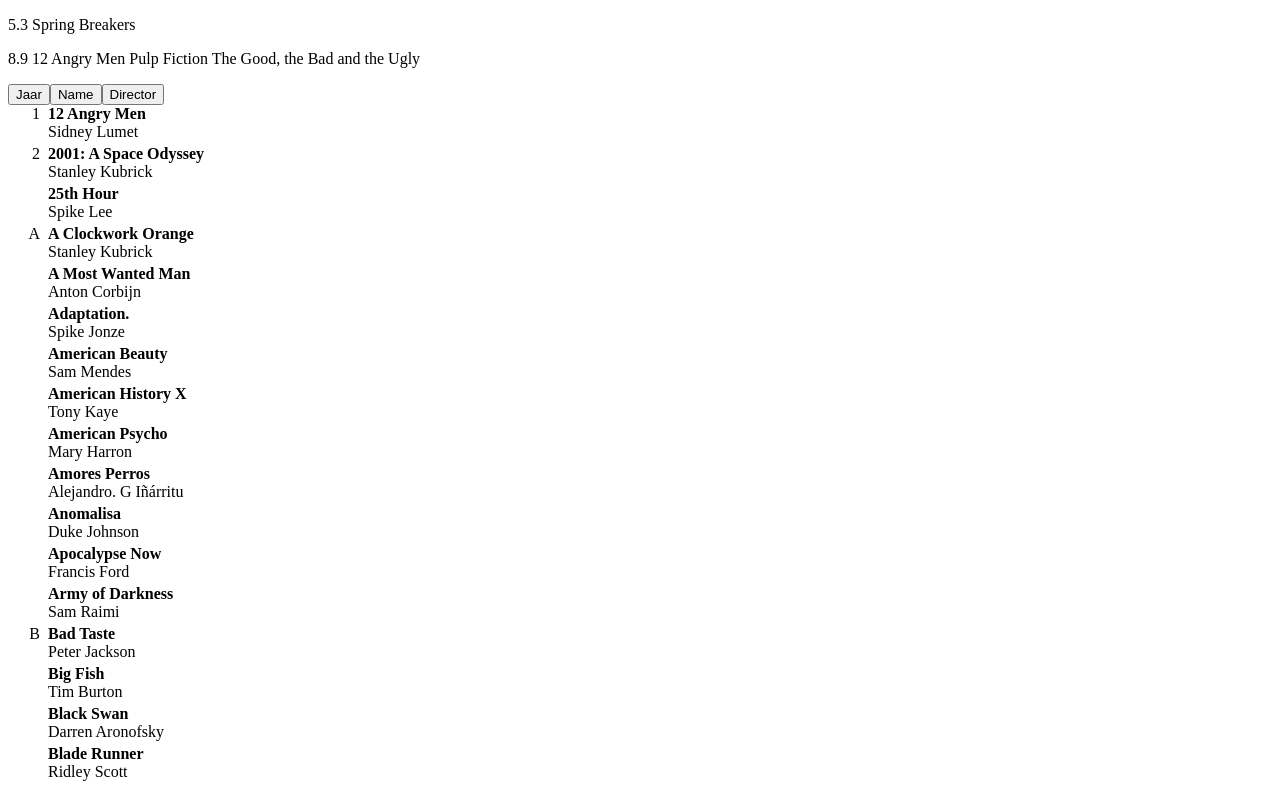
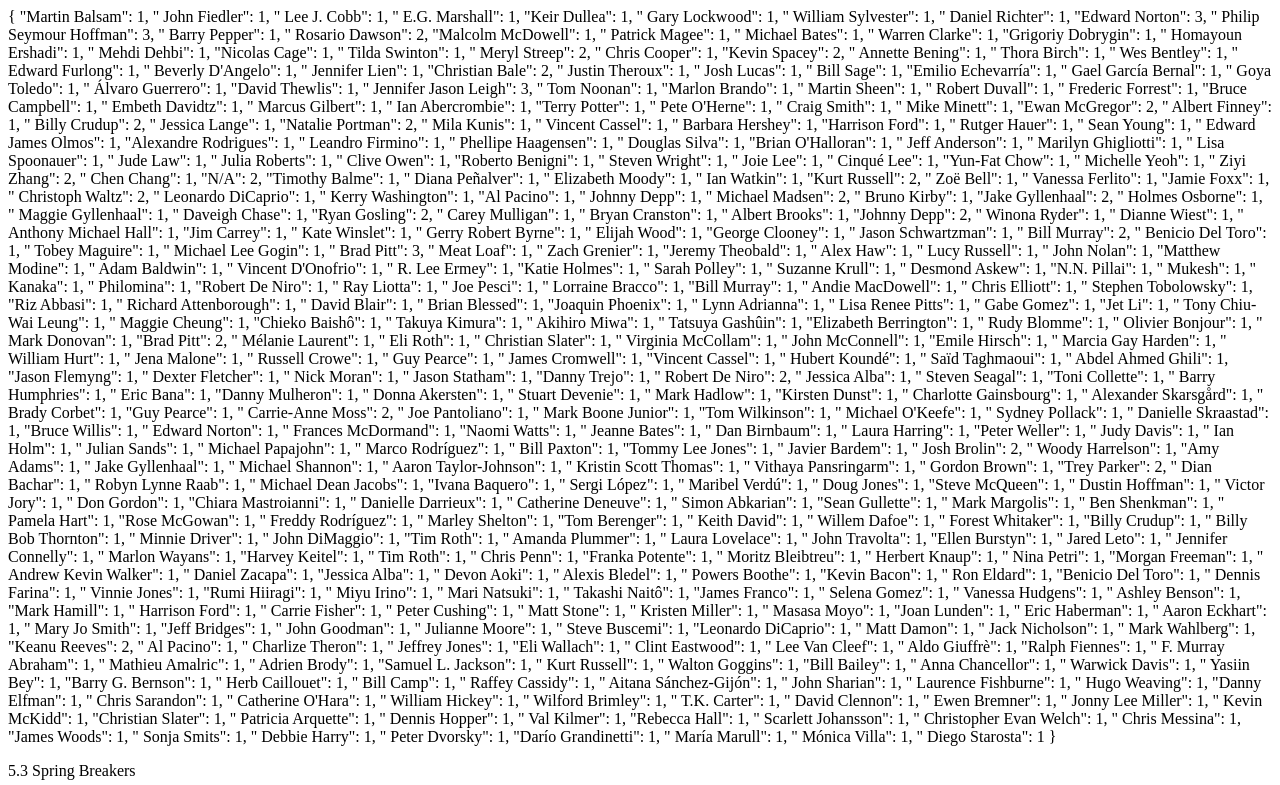
Before and after one commit to michielkoning/movies, a Vue app: page / in a window 1280 px wide. Shown: the top 785 px of the page. Built offline with nearby package versions, Linux system fonts and the light colour scheme.

Commit message:
imdb to number

```diff
--- a/create-movie-data.js
+++ b/create-movie-data.js
@@ -20,7 +20,7 @@ fs.readdir(testFolder, (err, files) => {
       // delete data.Rated;
       // delete data.Ratings;
       // delete data.Metascore;
-      // delete data.imdbRating;
+      data.imdbRating = Number(data.imdbRating);
       // delete data.imdbVotes;
       // delete data.imdbID;
       // delete data.Type;
--- a/src/components/MetaInfo.vue
+++ b/src/components/MetaInfo.vue
@@ -1,9 +1,10 @@
 <template>
   <div v-if="data">
+    {{ bestActors }}
     <p>
       {{ lowestScore }}
       <span
-        v-for="movie in worsMovies"
+        v-for="movie in worstMovies"
         :key="movie.Title"
       >
         {{ movie.Title }}
@@ -17,6 +18,7 @@
       >
         {{ movie.Title }}
       </span>
+      {{ average }}
     </p>
   </div>
 </template>
@@ -37,43 +39,42 @@ export default {
       this.data.forEach((item) => {
         newArray = [...newArray, ...item.Actors];
       });
-      return newArray.map(item => ({
-        title: item,
-        count: 0,
-      }));
+      return newArray;
     },
     bestActors() {
-      const transportation = this.actors.reduce((obj, item) => {
-        if (!obj.title) {
-          obj.count = 0;
+      return this.actors.reduce((obj, item) => {
+        if (!obj[item]) {
+          obj[item] = 0;
         }
-        obj.count++;
+        obj[item]++;
         return obj;
       }, {});
-      return transportation;
     },
 
     lowestScore() {
       return this.data.reduce(
-        (min, movie) => (Number(movie.imdbRating) < min ? Number(movie.imdbRating) : min),
+        (min, movie) => (movie.imdbRating < min ? movie.imdbRating : min),
         10,
-      );
-    },
-    worsMovies() {
-      return this.data.filter(
-        movie => Number(movie.imdbRating) === this.lowestScore,
       );
     },
     highestScore() {
       return this.data.reduce(
-        (max, movie) => (Number(movie.imdbRating) > max ? Number(movie.imdbRating) : max),
+        (max, movie) => (movie.imdbRating > max ? movie.imdbRating : max),
         0,
       );
     },
+    average() {
+      return (
+        this.data.reduce((prev, current) => prev + current.imdbRating, 0)
+        / this.data.length
+      );
+    },
+    worstMovies() {
+      return this.data.filter(movie => movie.imdbRating === this.lowestScore);
+    },
+
     bestMovies() {
-      return this.data.filter(
-        movie => Number(movie.imdbRating) === this.highestScore,
-      );
+      return this.data.filter(movie => movie.imdbRating === this.highestScore);
     },
   },
 };
```
Also changed, not shown: ohjoh.json (deleted), public/data/movies.json, 1 other file (tests, documents, lock files or other folders).
